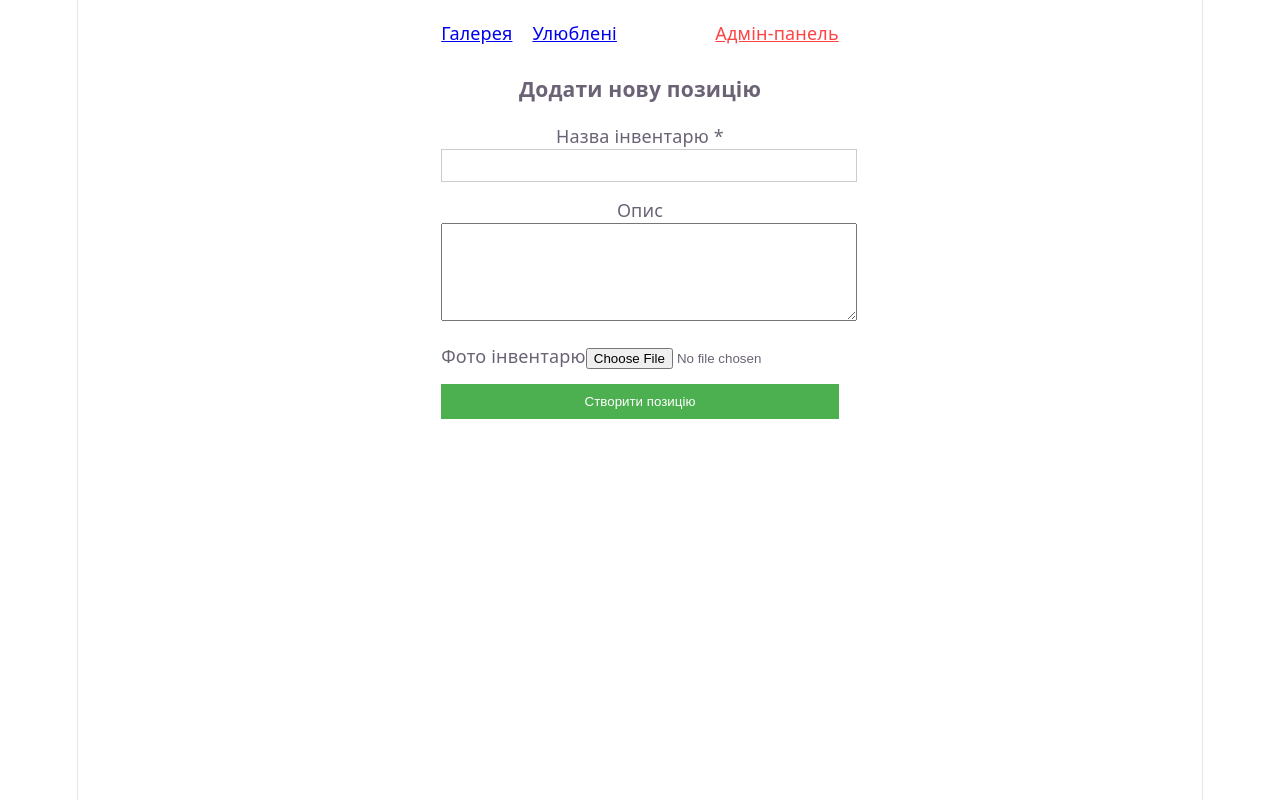
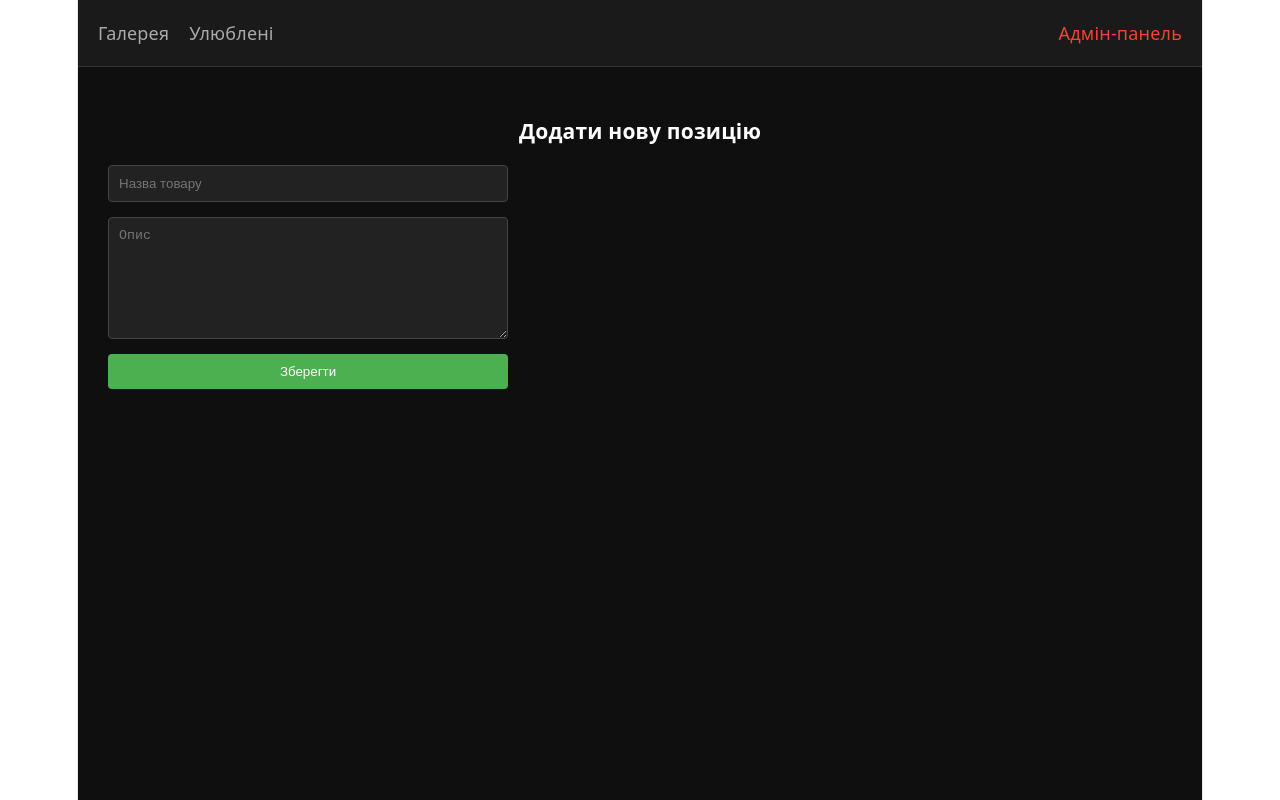
Before and after one commit to krynytskiym-tech/front_7-8, a React (Vite) app in the folder inventory-app/: page /admin/create in a window 1280 px wide. Built offline with nearby package versions, Linux system fonts and the light colour scheme.

Commit message:
fix: debug and trace delete functionality

```diff
--- a/inventory-app/src/App.css
+++ b/inventory-app/src/App.css
@@ -1,184 +1,43 @@
-.counter {
-  font-size: 16px;
-  padding: 5px 10px;
-  border-radius: 5px;
-  color: var(--accent);
-  background: var(--accent-bg);
-  border: 2px solid transparent;
-  transition: border-color 0.3s;
-  margin-bottom: 24px;
-
-  &:hover {
-    border-color: var(--accent-border);
-  }
-  &:focus-visible {
-    outline: 2px solid var(--accent);
-    outline-offset: 2px;
-  }
+/* src/App.css */
+.app-container {
+  width: 100%;
+  min-height: 100vh;
+  background-color: #0f0f0f;
+  color: white;
 }
 
-.hero {
-  position: relative;
-
-  .base,
-  .framework,
-  .vite {
-    inset-inline: 0;
-    margin: 0 auto;
-  }
-
-  .base {
-    width: 170px;
-    position: relative;
-    z-index: 0;
-  }
-
-  .framework,
-  .vite {
-    position: absolute;
-  }
-
-  .framework {
-    z-index: 1;
-    top: 34px;
-    height: 28px;
-    transform: perspective(2000px) rotateZ(300deg) rotateX(44deg) rotateY(39deg)
-      scale(1.4);
-  }
-
-  .vite {
-    z-index: 0;
-    top: 107px;
-    height: 26px;
-    width: auto;
-    transform: perspective(2000px) rotateZ(300deg) rotateX(40deg) rotateY(39deg)
-      scale(0.8);
-  }
+.main-nav {
+  display: flex;
+  gap: 20px;
+  padding: 20px;
+  background: #1a1a1a;
+  border-bottom: 1px solid #333;
 }
 
-#center {
-  display: flex;
-  flex-direction: column;
-  gap: 25px;
-  place-content: center;
-  place-items: center;
-  flex-grow: 1;
-
-  @media (max-width: 1024px) {
-    padding: 32px 20px 24px;
-    gap: 18px;
-  }
+.main-nav a {
+  color: #aaa;
+  text-decoration: none;
 }
 
-#next-steps {
-  display: flex;
-  border-top: 1px solid var(--border);
-  text-align: left;
-
-  & > div {
-    flex: 1 1 0;
-    padding: 32px;
-    @media (max-width: 1024px) {
-      padding: 24px 20px;
-    }
-  }
-
-  .icon {
-    margin-bottom: 16px;
-    width: 22px;
-    height: 22px;
-  }
-
-  @media (max-width: 1024px) {
-    flex-direction: column;
-    text-align: center;
-  }
+.main-nav a:hover {
+  color: white;
 }
 
-#docs {
-  border-right: 1px solid var(--border);
-
-  @media (max-width: 1024px) {
-    border-right: none;
-    border-bottom: 1px solid var(--border);
-  }
+.admin-link {
+  margin-left: auto;
+  color: #f44336 !important;
 }
 
-#next-steps ul {
-  list-style: none;
-  padding: 0;
-  display: flex;
-  gap: 8px;
-  margin: 32px 0 0;
-
-  .logo {
-    height: 18px;
-  }
-
-  a {
-    color: var(--text-h);
-    font-size: 16px;
-    border-radius: 6px;
-    background: var(--social-bg);
-    display: flex;
-    padding: 6px 12px;
-    align-items: center;
-    gap: 8px;
-    text-decoration: none;
-    transition: box-shadow 0.3s;
-
-    &:hover {
-      box-shadow: var(--shadow);
-    }
-    .button-icon {
-      height: 18px;
-      width: 18px;
-    }
-  }
-
-  @media (max-width: 1024px) {
-    margin-top: 20px;
-    flex-wrap: wrap;
-    justify-content: center;
-
-    li {
-      flex: 1 1 calc(50% - 8px);
-    }
-
-    a {
-      width: 100%;
-      justify-content: center;
-      box-sizing: border-box;
-    }
-  }
+.content {
+  max-width: 1400px;
+  margin: 0 auto;
+  padding: 30px;
 }
 
-#spacer {
-  height: 88px;
-  border-top: 1px solid var(--border);
-  @media (max-width: 1024px) {
-    height: 48px;
-  }
+/* Очищення дефолтних стилів Vite, якщо вони заважають */
+#root {
+  width: 100%;
+  margin: 0;
+  padding: 0;
+  text-align: left;
 }
-
-.ticks {
-  position: relative;
-  width: 100%;
-
-  &::before,
-  &::after {
-    content: '';
-    position: absolute;
-    top: -4.5px;
-    border: 5px solid transparent;
-  }
-
-  &::before {
-    left: 0;
-    border-left-color: var(--border);
-  }
-  &::after {
-    right: 0;
-    border-right-color: var(--border);
-  }
-}
--- a/inventory-app/src/App.jsx
+++ b/inventory-app/src/App.jsx
@@ -1,28 +1,29 @@
+import React from "react";
 import { Routes, Route, Link } from "react-router-dom";
-import { InventoryProvider } from "./store/InventoryContext"; // Імпорт
-import AdminInventory from "./pages/AdminInventory";
+import { InventoryProvider } from "./store/InventoryContext";
 import Gallery from "./pages/Gallery";
 import Favorites from "./pages/Favorites";
+import AdminInventory from "./pages/AdminInventory";
+import "./App.css";
 
 function App() {
   return (
     <InventoryProvider>
-      {" "}
-      {/* Обгортаємо тут */}
-      <div style={{ padding: "20px", maxWidth: "1200px", margin: "0 auto" }}>
-        <nav style={{ marginBottom: "30px", display: "flex", gap: "20px" }}>
+      <div className="app-container">
+        <nav className="main-nav">
           <Link to="/">Галерея</Link>
           <Link to="/favorites">Улюблені</Link>
-          <Link to="/admin" style={{ marginLeft: "auto", color: "#ff4444" }}>
+          <Link to="/admin" className="admin-link">
             Адмін-панель
           </Link>
         </nav>
-
-        <Routes>
-          <Route path="/" element={<Gallery />} />
-          <Route path="/favorites" element={<Favorites />} />
-          <Route path="/admin/*" element={<AdminInventory />} />
-        </Routes>
+        <main className="content">
+          <Routes>
+            <Route path="/" element={<Gallery />} />
+            <Route path="/favorites" element={<Favorites />} />
+            <Route path="/admin/*" element={<AdminInventory />} />
+          </Routes>
+        </main>
       </div>
     </InventoryProvider>
   );
--- a/inventory-app/src/components/gallery/InventoryCard.jsx
+++ b/inventory-app/src/components/gallery/InventoryCard.jsx
@@ -10,7 +10,7 @@ const InventoryCard = ({ item, isFavorite, onToggleFavorite, onClick }) => {
         overflow: "hidden",
         backgroundColor: "#1a1a1a",
         cursor: "pointer",
-        transition: "transform 0.2s, box-shadow 0.2s",
+        transition: "all 0.3s ease",
         position: "relative",
       }}
       onMouseEnter={(e) => {
@@ -34,7 +34,7 @@ const InventoryCard = ({ item, isFavorite, onToggleFavorite, onClick }) => {
         <button
           onClick={(e) => {
             e.stopPropagation();
-            onToggleFavorite(item);
+            onToggleFavorite();
           }}
           style={{
             backgroundColor: isFavorite ? "#ff4081" : "#333",
@@ -43,8 +43,6 @@ const InventoryCard = ({ item, isFavorite, onToggleFavorite, onClick }) => {
             padding: "8px 12px",
             borderRadius: "20px",
             cursor: "pointer",
-            fontSize: "12px",
-            transition: "background-color 0.3s",
           }}
         >
           {isFavorite ? "❤️ Улюблений" : "🤍 В улюблені"}
--- a/inventory-app/src/components/inventory/InventoryForm.jsx
+++ b/inventory-app/src/components/inventory/InventoryForm.jsx
@@ -1,41 +1,11 @@
-import React, { useState } from "react";
+// src/components/inventory/InventoryForm.jsx
+import React from "react";
 
-const InventoryForm = ({ onSubmit, initialData = {}, isSubmitting }) => {
-  const [formData, setFormData] = useState({
-    inventory_name: initialData.inventory_name || "",
-    description: initialData.description || "",
-  });
-  const [photo, setPhoto] = useState(null);
-  const [errors, setErrors] = useState({});
-
-  const handleChange = (e) => {
-    const { name, value } = e.target;
-    setFormData((prev) => ({ ...prev, [name]: value }));
-  };
-
-  const handleFileChange = (e) => {
-    setPhoto(e.target.files[0]);
-  };
-
-  const validate = () => {
-    const newErrors = {};
-    if (!formData.inventory_name.trim()) {
-      newErrors.inventory_name = "Назва є обов'язковою"; // Валідація за вимогою [cite: 67, 74]
-    }
-    setErrors(newErrors);
-    return Object.keys(newErrors).length === 0;
-  };
-
+const InventoryForm = ({ onSubmit, initialData }) => {
   const handleSubmit = (e) => {
     e.preventDefault();
-    if (!validate()) return;
-
-    const data = new FormData();
-    data.append("inventory_name", formData.inventory_name);
-    data.append("description", formData.description);
-    if (photo) data.append("photo", photo);
-
-    onSubmit(data);
+    const formData = new FormData(e.currentTarget); // Збираємо дані з полів name
+    onSubmit(formData);
   };
 
   return (
@@ -48,53 +18,45 @@ const InventoryForm = ({ onSubmit, initialData = {}, isSubmitting }) => {
         maxWidth: "400px",
       }}
     >
-      <div>
-        <label>Назва інвентарю *</label>
       <input
-          type="text"
         name="inventory_name"
-          value={formData.inventory_name}
-          onChange={handleChange}
+        defaultValue={initialData?.inventory_name}
+        placeholder="Назва товару"
+        required
         style={{
-            width: "100%",
-            padding: "8px",
-            border: errors.inventory_name ? "1px solid red" : "1px solid #ccc",
+          padding: "10px",
+          borderRadius: "4px",
+          border: "1px solid #444",
+          background: "#222",
+          color: "white",
         }}
       />
-        {errors.inventory_name && (
-          <span style={{ color: "red", fontSize: "12px" }}>
-            {errors.inventory_name}
-          </span>
-        )}
-      </div>
-
-      <div>
-        <label>Опис</label>
       <textarea
         name="description"
-          value={formData.description}
-          onChange={handleChange}
-          style={{ width: "100%", padding: "8px", minHeight: "80px" }}
+        defaultValue={initialData?.description}
+        placeholder="Опис"
+        required
+        style={{
+          padding: "10px",
+          borderRadius: "4px",
+          border: "1px solid #444",
+          background: "#222",
+          color: "white",
+          minHeight: "100px",
+        }}
       />
-      </div>
-
-      <div>
-        <label>Фото інвентарю</label>
-        <input type="file" accept="image/*" onChange={handleFileChange} />
-      </div>
-
       <button
         type="submit"
-        disabled={isSubmitting}
         style={{
-          padding: "10px",
           backgroundColor: "#4caf50",
           color: "white",
+          padding: "10px",
           border: "none",
+          borderRadius: "4px",
           cursor: "pointer",
         }}
       >
-        {isSubmitting ? "Збереження..." : "Створити позицію"}
+        Зберегти
       </button>
     </form>
   );
--- a/inventory-app/src/components/inventory/InventoryTable.jsx
+++ b/inventory-app/src/components/inventory/InventoryTable.jsx
@@ -71,13 +71,12 @@ const InventoryTable = ({ inventory, onDelete, isLoading }) => {
                   Редагувати
                 </Link>
                 <button
-                  onClick={() => onDelete(item.id)}
+                  onClick={() => onDelete(item.id)} // Перевір цей рядок
                   style={{
                     backgroundColor: "#f44336",
                     color: "white",
                     border: "none",
                     padding: "5px 10px",
-                    borderRadius: "4px",
                     cursor: "pointer",
                   }}
                 >
--- a/inventory-app/src/pages/AdminInventory.jsx
+++ b/inventory-app/src/pages/AdminInventory.jsx
@@ -1,49 +1,25 @@
-import React, { useState, useEffect } from "react";
+// src/pages/AdminInventory.jsx
+import React, { useEffect } from "react";
 import { Routes, Route, Link } from "react-router-dom";
-import { inventoryApi } from "../services/inventoryApi";
+import { useInventory } from "../store/InventoryContext"; // ВИКОРИСТОВУЄМО КОНТЕКСТ
 import InventoryTable from "../components/inventory/InventoryTable";
 import AdminInventoryCreate from "./AdminInventoryCreate";
-import AdminInventoryDetails from "./AdminInventoryDetails";
-import AdminInventoryEdit from "./AdminInventoryEdit";
 import ConfirmModal from "../components/inventory/ConfirmModal";
 
 const AdminInventory = () => {
-  const [inventory, setInventory] = useState([]);
-  const [isLoading, setIsLoading] = useState(true);
-  const [isModalOpen, setIsModalOpen] = useState(false);
-  const [selectedId, setSelectedId] = useState(null);
-
-  const fetchInventory = async () => {
-    setIsLoading(true);
-    try {
-      const response = await inventoryApi.getAll();
-      setInventory(response.data);
-    } catch (error) {
-      console.error("Помилка:", error);
-    } finally {
-      setIsLoading(false);
-    }
-  };
+  // Беремо все з глобального сховища
+  const { inventory, loading, refreshInventory, deleteItem } = useInventory();
+  const [isModalOpen, setIsModalOpen] = React.useState(false);
+  const [selectedId, setSelectedId] = React.useState(null);
 
   useEffect(() => {
-    fetchInventory();
+    refreshInventory(); // Завантажуємо актуальні дані при відкритті
   }, []);
 
-  const openDeleteModal = (id) => {
-    setSelectedId(id);
-    setIsModalOpen(true);
-  };
-
   const confirmDelete = async () => {
-    try {
-      await inventoryApi.delete(selectedId);
-      setInventory(inventory.filter((item) => item.id !== selectedId));
-    } catch (error) {
-      console.error("Помилка при видаленні:", error);
-    } finally {
-      setIsModalOpen(false);
-      setSelectedId(null);
-    }
+    await inventoryApi.delete(selectedId);
+    await refreshInventory(); // Оновлюємо глобальний список після видалення
+    setIsModalOpen(false);
   };
 
   return (
@@ -70,29 +46,43 @@ const AdminInventory = () => {
                     padding: "10px 15px",
                     textDecoration: "none",
                     borderRadius: "4px",
-                    fontWeight: "bold",
                   }}
                 >
                   + Додати позицію
                 </Link>
               </div>
-              <InventoryTable
-                inventory={inventory}
-                onDelete={openDeleteModal}
-                isLoading={isLoading}
-              />
+
+              {inventory.length === 0 && !loading ? (
+                <p
+                  style={{
+                    textAlign: "center",
+                    padding: "40px",
+                    color: "#888",
+                  }}
+                >
+                  Інвентар порожній. Додайте нові позиції.
+                </p>
+              ) : (
+                <InventoryTable
+                  inventory={inventory}
+                  onDelete={(id) => {
+                    setSelectedId(id);
+                    setIsModalOpen(true);
+                  }}
+                  isLoading={loading}
+                />
+              )}
+
               <ConfirmModal
                 isOpen={isModalOpen}
                 onClose={() => setIsModalOpen(false)}
                 onConfirm={confirmDelete}
-                message="Ви впевнені, що хочете видалити цей предмет?"
+                message="Видалити цей товар?"
               />
             </>
           }
         />
         <Route path="create" element={<AdminInventoryCreate />} />
-        <Route path="view/:id" element={<AdminInventoryDetails />} />
-        <Route path="edit/:id" element={<AdminInventoryEdit />} />
       </Routes>
     </div>
   );
--- a/inventory-app/src/pages/AdminInventoryCreate.jsx
+++ b/inventory-app/src/pages/AdminInventoryCreate.jsx
@@ -1,30 +1,29 @@
-import React, { useState } from "react";
+// src/pages/AdminInventoryCreate.jsx
+import React from "react";
 import { useNavigate } from "react-router-dom";
 import { inventoryApi } from "../services/inventoryApi";
+import { useInventory } from "../store/InventoryContext"; // Додай цей імпорт
 import InventoryForm from "../components/inventory/InventoryForm";
 
 const AdminInventoryCreate = () => {
   const navigate = useNavigate();
-  const [isSubmitting, setIsSubmitting] = useState(false);
+  const { refreshInventory } = useInventory(); // Беремо функцію оновлення
 
   const handleCreate = async (formData) => {
-    setIsSubmitting(true);
     try {
       await inventoryApi.create(formData);
-      alert("Позицію успішно створено!");
+      await refreshInventory(); // ОНОВЛЮЄМО СПИСОК У КОНТЕКСТІ
+      alert("Товар додано!");
       navigate("/admin"); // Повертаємось до списку
-    } catch (error) {
-      console.error("Помилка при створенні:", error);
-      alert("Не вдалося створити позицію.");
-    } finally {
-      setIsSubmitting(false);
+    } catch (e) {
+      alert("Помилка при створенні");
     }
   };
 
   return (
     <div>
       <h3>Додати нову позицію</h3>
-      <InventoryForm onSubmit={handleCreate} isSubmitting={isSubmitting} />
+      <InventoryForm onSubmit={handleCreate} />
     </div>
   );
 };
--- a/inventory-app/src/pages/Gallery.jsx
+++ b/inventory-app/src/pages/Gallery.jsx
@@ -4,34 +4,29 @@ import InventoryCard from "../components/gallery/InventoryCard";
 import InventoryQuickView from "../components/gallery/InventoryQuickView";
 
 const Gallery = () => {
-  const {
-    inventory,
-    loading,
-    error,
-    refreshInventory,
-    favorites,
-    toggleFavorite,
-  } = useInventory();
+  const { inventory, loading, refreshInventory, favorites, toggleFavorite } =
+    useInventory();
   const [selectedItem, setSelectedItem] = useState(null);
 
   useEffect(() => {
-    if (inventory.length === 0) refreshInventory();
+    refreshInventory();
   }, []);
 
   if (loading)
-    return <div style={{ textAlign: "center" }}>Завантаження галереї...</div>; // Стан loading [cite: 160]
-  if (error) return <div style={{ color: "red" }}>{error}</div>; // Стан error [cite: 161]
+    return (
+      <div style={{ textAlign: "center", padding: "50px" }}>
+        Завантаження...
+      </div>
+    );
 
   return (
-    <div>
-      <h2 style={{ marginBottom: "20px" }}>Склад інвентарю</h2>
-
-      {/* Адаптивна grid-галерея [cite: 139, 157] */}
+    <div style={{ width: "100%" }}>
+      <h2 style={{ marginBottom: "20px" }}>Галерея інвентарю</h2>
       <div
         style={{
           display: "grid",
-          gridTemplateColumns: "repeat(auto-fill, minmax(250px, 1fr))",
-          gap: "20px",
+          gridTemplateColumns: "repeat(auto-fill, minmax(280px, 1fr))",
+          gap: "25px",
         }}
       >
         {inventory.map((item) => (
@@ -40,11 +35,10 @@ const Gallery = () => {
             item={item}
             isFavorite={favorites.some((f) => f.id === item.id)}
             onToggleFavorite={() => toggleFavorite(item)}
-            onClick={() => setSelectedItem(item)} // Модалка Quick View [cite: 141-142]
+            onClick={() => setSelectedItem(item)}
           />
         ))}
       </div>
-
       <InventoryQuickView
         item={selectedItem}
         onClose={() => setSelectedItem(null)}
--- a/inventory-app/src/services/inventoryApi.js
+++ b/inventory-app/src/services/inventoryApi.js
@@ -1,77 +1,37 @@
-import axios from "axios";
+// src/services/inventoryApi.js
 
-const API_URL = "http://localhost:3000/api";
-
-const mockData = [
+// Важливо: використовуємо let, щоб можна було змінювати масив
+let mockData = [
   {
     id: 1,
     inventory_name: "Ноутбук Dell XPS 13",
-    description: "Потужний ультрабук для роботи",
-    photo: "https://via.placeholder.com/150",
+    description: "Потужний ультрабук для розробки",
+    photo: "https://picsum.photos/id/0/400/300",
   },
   {
     id: 2,
     inventory_name: "Мишка Logitech MX Master 3",
     description: "Ергономічна бездротова мишка",
-    photo: "https://via.placeholder.com/150",
-  },
-  {
-    id: 3,
-    inventory_name: "Монітор LG UltraFine",
-    description: "4K монітор з чудовою передачею кольору",
-    photo: "https://via.placeholder.com/150",
+    photo: "https://picsum.photos/id/2/400/300",
   },
 ];
 
 export const inventoryApi = {
-  // 1. Отримання всього списку (GET /inventory) [cite: 63]
-  getAll: async () => {
-    return new Promise((resolve) => {
-      setTimeout(() => resolve({ data: mockData }), 300);
-    });
+  getAll: async () => ({ data: [...mockData] }), // Повертаємо копію масиву
+
+  create: async (formData) => {
+    const newItem = {
+      id: Date.now(),
+      inventory_name: formData.get("inventory_name"),
+      description: formData.get("description"),
+      photo: "https://picsum.photos/400/300",
+    };
+    mockData.push(newItem); // Реально додаємо в масив
+    return { success: true, data: newItem };
   },
 
-  // 2. Отримання однієї позиції (GET /inventory/:id) [cite: 78]
-  getOne: async (id) => {
-    return new Promise((resolve) => {
-      setTimeout(() => {
-        const item = mockData.find((i) => i.id === parseInt(id));
-        resolve({ data: item });
-      }, 300);
-    });
-  },
-
-  // 3. Створення нової позиції (POST /register) [cite: 71]
-  create: async (formData) => {
-    console.log("Дані для створення (FormData):", formData);
-    return new Promise((resolve) =>
-      setTimeout(() => resolve({ success: true }), 500),
-    );
-  },
-
-  // 4. Оновлення тексту (PUT /inventory/:id) [cite: 88]
-  updateText: async (id, data) => {
-    console.log("Оновлення тексту (JSON) для ID:", id, data);
-    return new Promise((resolve) =>
-      setTimeout(() => resolve({ success: true }), 500),
-    );
-  },
-
-  // 5. Оновлення фото (PUT /inventory/:id/photo) [cite: 95]
-  updatePhoto: async (id, formData) => {
-    console.log("Оновлення фото (FormData) для ID:", id);
-    return new Promise((resolve) =>
-      setTimeout(() => resolve({ success: true }), 500),
-    );
-  },
-
-  // 6. Видалення (DELETE /inventory/:id) [cite: 100]
   delete: async (id) => {
-    return new Promise((resolve) => {
-      setTimeout(() => {
-        console.log(`Видалено елемент з id: ${id}`);
-        resolve({ data: { success: true } });
-      }, 300);
-    });
+    mockData = mockData.filter((item) => item.id !== parseInt(id));
+    return { success: true };
   },
 };
--- a/inventory-app/src/store/InventoryContext.jsx
+++ b/inventory-app/src/store/InventoryContext.jsx
@@ -10,24 +10,19 @@ export const InventoryProvider = ({ children }) => {
     return saved ? JSON.parse(saved) : [];
   });
   const [loading, setLoading] = useState(false);
-  const [error, setError] = useState(null);
 
-  // Отримання даних
   const refreshInventory = async () => {
     setLoading(true);
     try {
       const response = await inventoryApi.getAll();
       setInventory(response.data);
-      setError(null);
     } catch (err) {
-      setError("Не вдалося завантажити дані зі складу");
-      console.error(err);
+      console.error("Помилка завантаження", err);
     } finally {
       setLoading(false);
     }
   };
 
-  // Збереження улюблених при кожній зміні
   useEffect(() => {
     localStorage.setItem("favorites", JSON.stringify(favorites));
   }, [favorites]);
@@ -45,7 +40,6 @@ export const InventoryProvider = ({ children }) => {
         inventory,
         favorites,
         loading,
-        error,
         refreshInventory,
         toggleFavorite,
       }}
```
Also changed, not shown: inventory-app/src/components/gallery/InventoryQuickView.jsx (+8 -19 lines), inventory-app/src/pages/Favorites.jsx (+4 -4 lines). Lines whose indentation alone changed are shown as unchanged.
